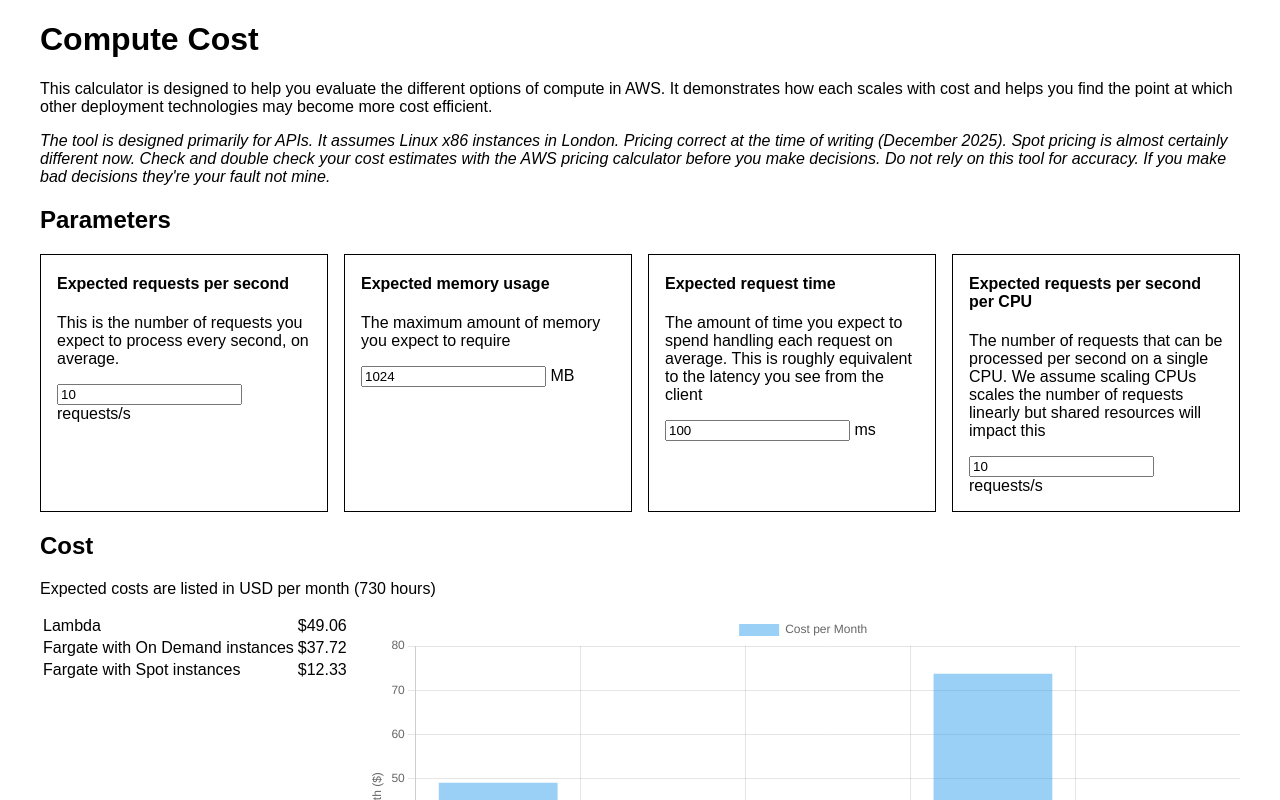
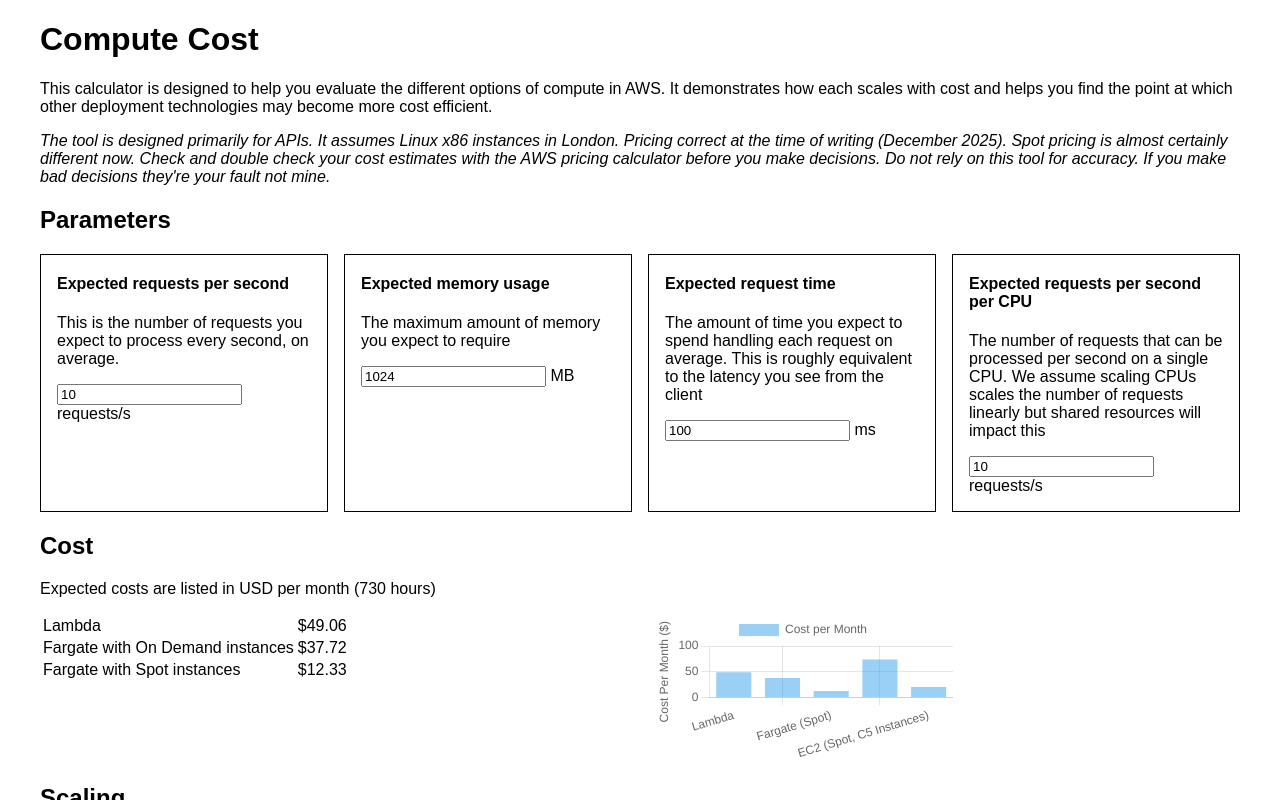
Before and after one commit to JamJar00/compute-cost, a SvelteKit app: page / in a window 1280 px wide. Shown: the top 800 px of the page. Built offline with nearby package versions, Linux system fonts and the light colour scheme.

Commit message:
feat: centre charts

```diff
--- a/src/routes/+page.svelte
+++ b/src/routes/+page.svelte
@@ -257,6 +257,11 @@
     flex-grow: 1;
   }
 
+  canvas {
+    margin-left: auto;
+    margin-right: auto;
+  }
+
   h4 {
     margin-top: 0.25em;
   }
```
